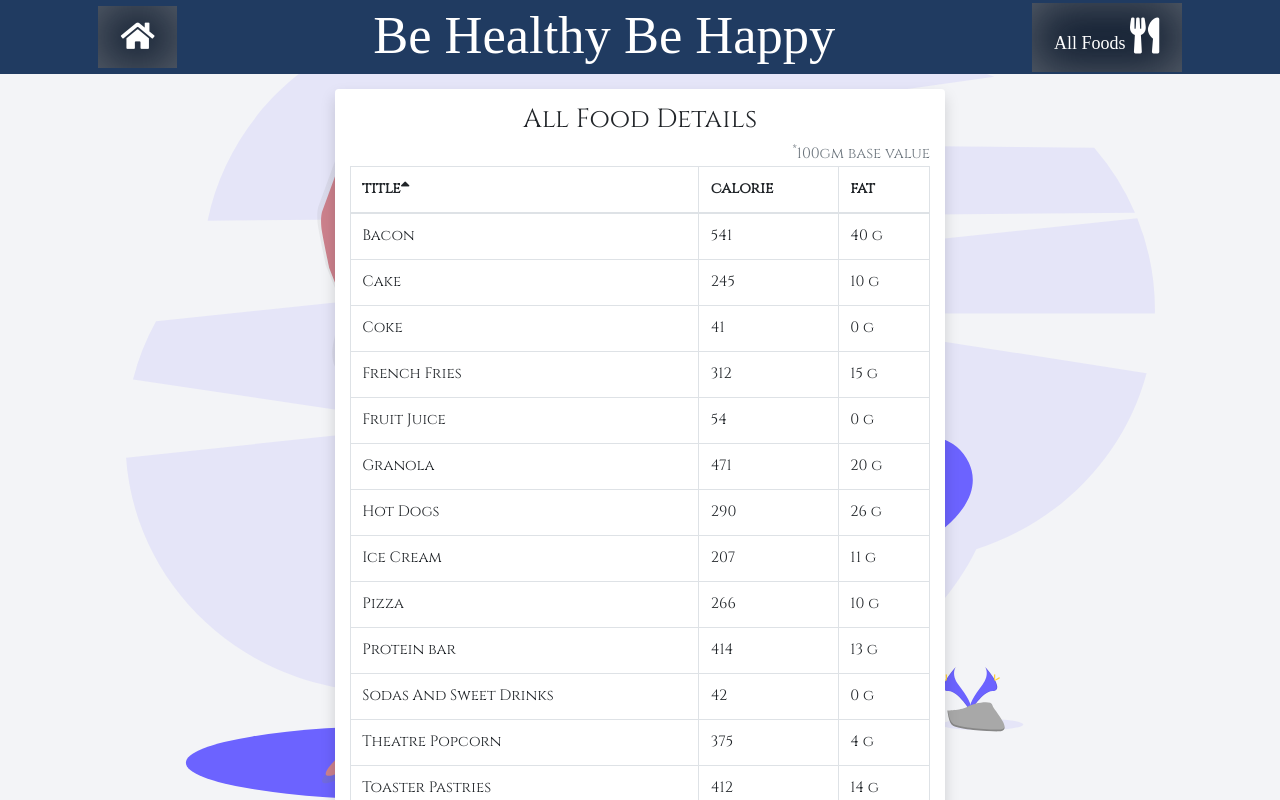
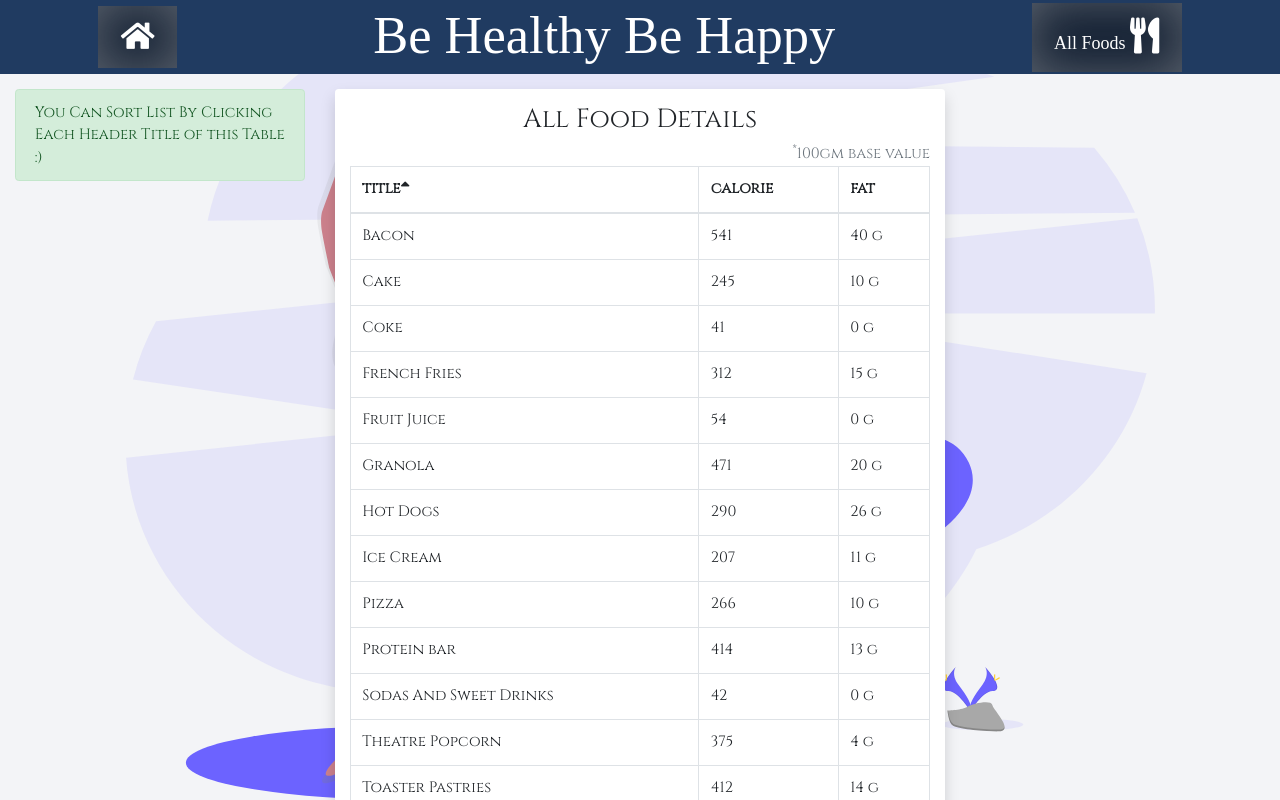
Before and after one commit to RuhanRK/healthy, a React (Create React App) app: page /details in a window 1280 px wide. Shown: the top 800 px of the page. Built offline with nearby package versions, Linux system fonts and the light colour scheme; a web font is replaced by a local one.

Commit message:
Add Instruction for Sorting

```diff
--- a/src/components/Details/AllFood.jsx
+++ b/src/components/Details/AllFood.jsx
@@ -26,7 +26,12 @@ const AllFood = ({ foods, handleShort, sortColumn }) => {
     return (
         <React.Fragment>
             <Row style={{ margin: "0", padding: "0" }}>
-                <Col />
+                <Col>
+                    <div className="alert alert-success" role="alert">
+                        You Can Sort List By Clicking Each Header Title of this
+                        Table :)
+                    </div>
+                </Col>
                 <Col sm={10} md={6} className="mb-5">
                     <div className="shadow p-3  m-auto bg-white rounded">
                         <h3 className="text-center">All Food Details</h3>
```
